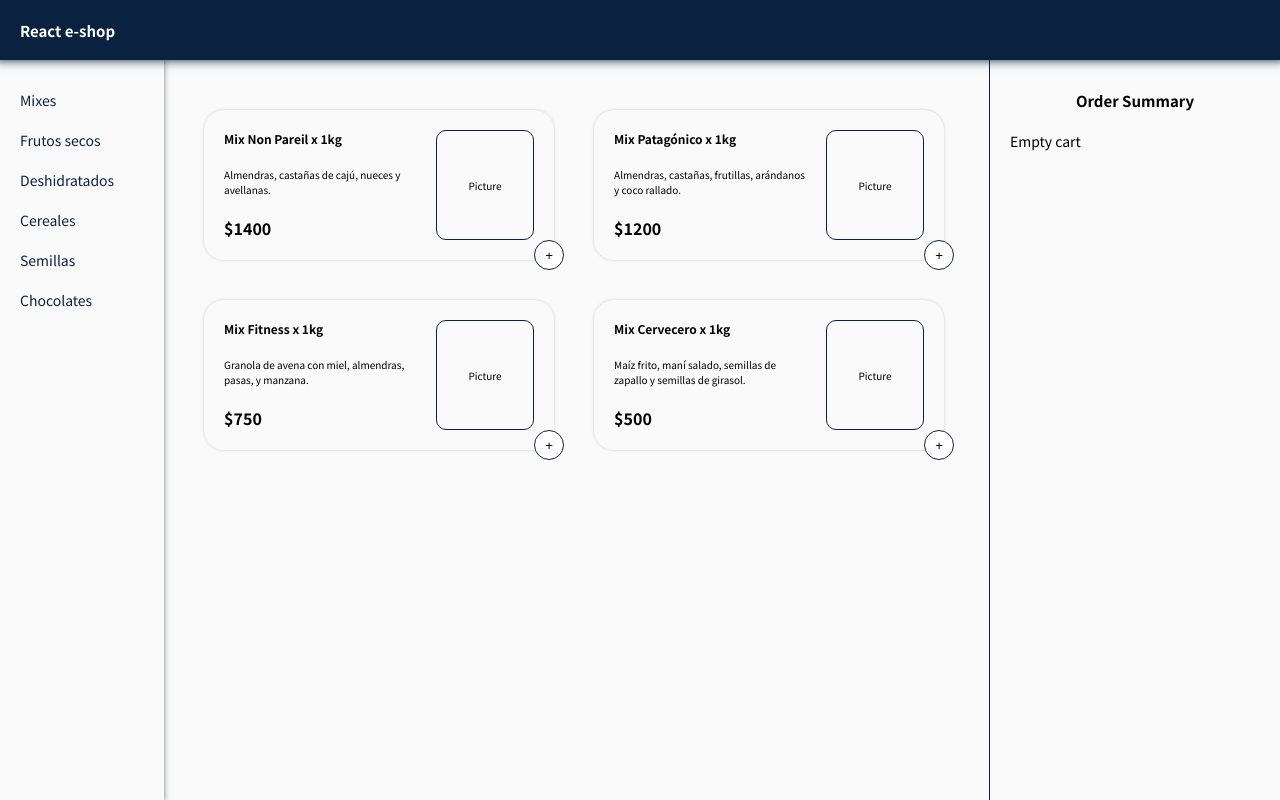
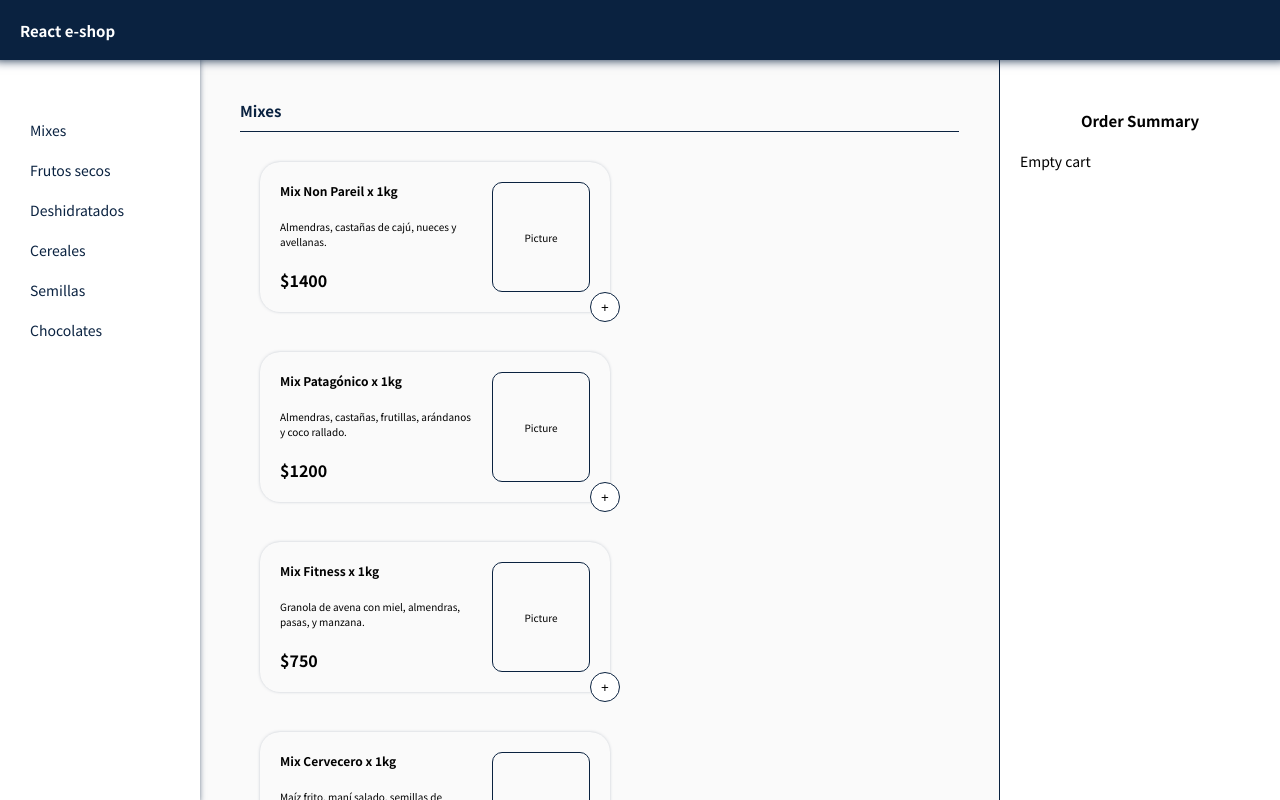
Before and after one commit to frparodi/e-shop, a React (Create React App) app: page / in a window 1280 px wide. Built offline with nearby package versions, Linux system fonts and the light colour scheme.

Commit message:
Products Sections & Fixed Sidebars

```diff
--- a/src/components/Layout/Sidebar/Sidebar.js
+++ b/src/components/Layout/Sidebar/Sidebar.js
@@ -1,19 +1,11 @@
 import React from 'react';
-
-import { CATEGORIES } from '../../../constants/dummyData';
 
 import classes from './Sidebar.module.scss';
 
-const Sidebar = () => {
+const Sidebar = ({ children, position = 'left' }) => {
   return (
-    <nav className={classes.container}>
-      <ul className={classes.list}>
-        {CATEGORIES.map((cat) => (
-          <li key={cat} className={classes['list-item']}>
-            {cat}
-          </li>
-        ))}
-      </ul>
+    <nav className={`${classes.container} ${classes[position]}`}>
+      {children}
     </nav>
   );
 };
--- a/src/components/Layout/Sidebar/Sidebar.module.scss
+++ b/src/components/Layout/Sidebar/Sidebar.module.scss
@@ -1,16 +1,17 @@
 @import '../../../styles//colors.scss';
 
 .container {
-  padding: 2rem;
-  box-shadow: -5px 0 7px 3px $primary-color;
+  display: flex;
+  flex-direction: column;
+  background-color: $white;
+  min-width: 20rem;
+  padding-top: 3rem;
 
-  .list {
-    padding-right: 3rem;
+  &.left {
+    box-shadow: -5px 0 7px 3px $primary-color;
+  }
 
-    .list-item {
-      color: $primary-color;
-      font-size: 1.4rem;
-      padding: 1rem 0;
-    }
+  &.right {
+    border-left: 1px solid $primary-color;
   }
 }
--- a/src/components/OrderSummary/OrderSummary.module.scss
+++ b/src/components/OrderSummary/OrderSummary.module.scss
@@ -3,7 +3,8 @@
 .container {
   display: flex;
   flex-direction: column;
-  min-width: 25rem;
+  min-width: 28rem;
+  padding: 2rem;
 
   .title {
     text-align: center;
--- a/src/components/OrderSummary/OrderSummaryItem.module.scss
+++ b/src/components/OrderSummary/OrderSummaryItem.module.scss
@@ -4,6 +4,11 @@
   display: flex;
   justify-content: space-between;
 
+  .name,
+  .price {
+    font-size: 1.2rem;
+  }
+
   .price {
     font-weight: bold;
   }
--- a/src/components/Screens/Shop/ProductItem.js
+++ b/src/components/Screens/Shop/ProductItem.js
@@ -4,6 +4,8 @@ import CartContext from '../../../store/cart-context';
 import Card from '../../UI/Card/Card';
 
 import classes from './ProductItem.module.scss';
+
+const DESCRIPTION_LENGTH = 100;
 
 const ProductItem = ({ product }) => {
   const { name, price, description } = product;
@@ -20,7 +22,11 @@ const ProductItem = ({ product }) => {
       >
         <div className={classes.column}>
           <h2 className={classes.title}>{name}</h2>
-          <p className={classes.description}>{description}</p>
+          <p className={classes.description}>
+            {description.length < DESCRIPTION_LENGTH
+              ? description
+              : `${description.slice(0, DESCRIPTION_LENGTH)}...`}
+          </p>
           <span className={classes.price}>{`$${price}`}</span>
         </div>
         <div className={classes.picture}>Picture</div>
--- /dev/null
+++ b/src/components/Screens/Shop/ProductSection.js
@@ -0,0 +1,20 @@
+import React from 'react';
+
+import ProductItem from './ProductItem';
+
+import classes from './ProductSection.module.scss';
+
+const ProductSection = ({ sectionName, products }) => (
+  <div className={classes.container}>
+    <h3 className={classes.name}>{sectionName}</h3>
+    <div className={classes['products-container']}>
+      {products.length > 0 ? (
+        products.map((pr) => <ProductItem key={pr.id} product={pr} />)
+      ) : (
+        <span>Empty category</span>
+      )}
+    </div>
+  </div>
+);
+
+export default ProductSection;
--- /dev/null
+++ b/src/components/Screens/Shop/ProductSection.module.scss
@@ -0,0 +1,24 @@
+@import '../../../styles/colors.scss';
+
+.container {
+  display: flex;
+  flex-direction: column;
+
+  .name {
+    font-size: 1.5rem;
+    color: $primary-color;
+    padding-bottom: 1rem;
+    border-bottom: 1px solid $primary-color;
+    margin-bottom: 1rem;
+  }
+
+  .products-container {
+    display: flex;
+    flex-wrap: wrap;
+    margin-bottom: 4rem;
+
+    & > :nth-child(n) {
+      margin: 2rem;
+    }
+  }
+}
--- a/src/components/Screens/Shop/Shop.js
+++ b/src/components/Screens/Shop/Shop.js
@@ -4,8 +4,8 @@ import Navbar from '../../Layout/Navbar/Navbar';
 import Sidebar from '../../Layout/Sidebar/Sidebar';
 import OrderSummary from '../../OrderSummary/OrderSummary';
 
-import { PRODUCTS } from '../../../constants/dummyData';
-import ProductItem from './ProductItem';
+import { CATEGORIES, PRODUCTS } from '../../../constants/dummyData';
+import ProductSection from './ProductSection';
 
 import classes from './Shop.module.scss';
 
@@ -14,15 +14,27 @@ const Shop = () => {
     <>
       <Navbar />
       <main className={classes.container}>
-        <Sidebar />
+        <Sidebar>
+          <ul className={classes.list}>
+            {CATEGORIES.map((cat) => (
+              <li key={cat.id} className={classes['list-item']}>
+                {cat.name}
+              </li>
+            ))}
+          </ul>
+        </Sidebar>
         <div className={classes['product-catalog']}>
-          {PRODUCTS.map((pr) => (
-            <ProductItem key={pr.id} product={pr} />
+          {CATEGORIES.map((cat) => (
+            <ProductSection
+              key={cat.id}
+              sectionName={cat.name}
+              products={PRODUCTS.filter((p) => p.categoryId === cat.id)}
+            />
           ))}
         </div>
-        <aside className={classes.aside}>
+        <Sidebar position="right">
           <OrderSummary />
-        </aside>
+        </Sidebar>
       </main>
     </>
   );
--- a/src/components/Screens/Shop/Shop.module.scss
+++ b/src/components/Screens/Shop/Shop.module.scss
@@ -8,22 +8,20 @@
 
   .product-catalog {
     display: flex;
-    align-items: flex-start;
+    flex-direction: column;
     flex: 1;
-    flex-wrap: wrap;
-    align-content: flex-start;
-    padding: 3rem 2rem;
-
-    & > :nth-child(n) {
-      margin: 2rem;
-    }
-  }
-
-  .aside {
-    display: flex;
-    flex-direction: column;
-    padding: 3rem 2rem 0;
-    min-width: 20rem;
-    border-left: 1px solid $primary-color;
+    padding: 4rem;
+    height: calc(100vh - 6rem);
+    overflow: auto;
   }
 }
+
+.list {
+  padding: 2rem 3rem;
+
+  .list-item {
+    color: $primary-color;
+    font-size: 1.4rem;
+    padding: 1rem 0;
+  }
+}
--- a/src/constants/dummyData.js
+++ b/src/constants/dummyData.js
@@ -1,36 +1,104 @@
 export const CATEGORIES = [
-  'Mixes',
-  'Frutos secos',
-  'Deshidratados',
-  'Cereales',
-  'Semillas',
-  'Chocolates',
+  { id: 1, name: 'Mixes' },
+  { id: 2, name: 'Frutos secos' },
+  { id: 3, name: 'Deshidratados' },
+  { id: 4, name: 'Cereales' },
+  { id: 5, name: 'Semillas' },
+  { id: 6, name: 'Chocolates' },
 ];
 
 export const PRODUCTS = [
   {
-    id: 'p1',
+    id: 'm1',
     name: 'Mix Non Pareil x 1kg',
     price: 1400,
+    categoryId: 1,
     description: 'Almendras, castañas de cajú, nueces y avellanas.',
   },
   {
-    id: 'p2',
+    id: 'm2',
     name: 'Mix Patagónico x 1kg',
     price: 1200,
+    categoryId: 1,
     description: 'Almendras, castañas, frutillas, arándanos y coco rallado.',
   },
   {
-    id: 'p3',
+    id: 'm3',
     name: 'Mix Fitness x 1kg',
     price: 750,
+    categoryId: 1,
     description: 'Granola de avena con miel, almendras, pasas, y manzana.',
   },
   {
-    id: 'p4',
+    id: 'm4',
     name: 'Mix Cervecero x 1kg',
     price: 500,
+    categoryId: 1,
     description:
       'Maíz frito, maní salado, semillas de zapallo y semillas de girasol.',
   },
+  {
+    id: 'fs1',
+    name: 'Almendras',
+    price: 500,
+    categoryId: 2,
+    description:
+      'Lorem ipsum dolor sit amet consectetur adipisicing elit. Animi nemo enim eos praesentium magnam, ipsum illo doloribus cum necessitatibus maxime?',
+  },
+  {
+    id: 'fs2',
+    name: 'Nueces',
+    price: 500,
+    categoryId: 2,
+    description:
+      'Lorem ipsum dolor sit amet consectetur adipisicing elit. Animi nemo enim eos praesentium magnam, ipsum illo doloribus cum necessitatibus maxime?',
+  },
+  {
+    id: 'fs3',
+    name: 'Castañas de cajú',
+    price: 500,
+    categoryId: 2,
+    description:
+      'Lorem ipsum dolor sit amet consectetur adipisicing elit. Animi nemo enim eos praesentium magnam, ipsum illo doloribus cum necessitatibus maxime?',
+  },
+  {
+    id: 'fs4',
+    name: 'Avellanas',
+    price: 500,
+    categoryId: 2,
+    description:
+      'Lorem ipsum dolor sit amet consectetur adipisicing elit. Animi nemo enim eos praesentium magnam, ipsum illo doloribus cum necessitatibus maxime?',
+  },
+  {
+    id: 'd1',
+    name: 'Pasas morenas x 500g',
+    price: 300,
+    categoryId: 3,
+    description:
+      'Lorem ipsum dolor sit amet consectetur adipisicing elit. Animi nemo enim eos praesentium magnam, ipsum illo doloribus cum necessitatibus maxime?',
+  },
+  {
+    id: 'd2',
+    name: 'Pasas rubias x 500g',
+    price: 450,
+    categoryId: 3,
+    description:
+      'Lorem ipsum dolor sit amet consectetur adipisicing elit. Animi nemo enim eos praesentium magnam, ipsum illo doloribus cum necessitatibus maxime?',
+  },
+  {
+    id: 'c1',
+    name: 'Avena x 250g',
+    price: 170,
+    categoryId: 3,
+    description:
+      'Lorem ipsum dolor sit amet consectetur adipisicing elit. Animi nemo enim eos praesentium magnam, ipsum illo doloribus cum necessitatibus maxime?',
+  },
+  {
+    id: 'c2',
+    name: 'Almohaditas de chocolate x 500g',
+    price: 380,
+    categoryId: 3,
+    description:
+      'Lorem ipsum dolor sit amet consectetur adipisicing elit. Animi nemo enim eos praesentium magnam, ipsum illo doloribus cum necessitatibus maxime?',
+  },
 ];
```
